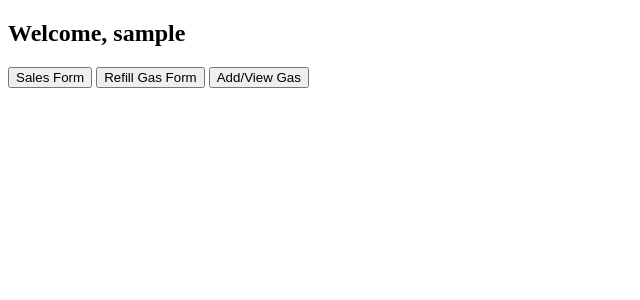
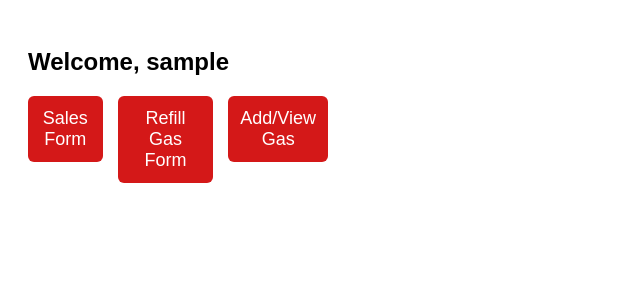
Before and after one commit to nabiswa-cmd/gas-management, a Flask app: page /dashboard in a window 1280 px wide. Shown: the top 300 px of the page, without its empty margins (0-640 px from the left). Run offline with Flask 3, Linux system fonts and the light colour scheme; the visitor is signed in with stand-in values (Sample User, id 1); some libraries are stand-ins or nearby versions.

Commit message:
Add files via upload

```diff
--- a/templates/dashboard.html
+++ b/templates/dashboard.html
@@ -2,15 +2,55 @@
 <html>
 <head>
     <title>Dashboard</title>
+    <meta name="viewport" content="width=device-width, initial-scale=1">
+    <style>
+        body {
+            font-family: Arial, sans-serif;
+            padding: 20px;
+        }
+        h2 {
+            margin-bottom: 20px;
+        }
+        .buttons {
+            display: flex;
+            flex-direction: column;
+            gap: 15px;
+            max-width: 300px;
+        }
+        .buttons button {
+            font-size: 18px;
+            padding: 12px;
+            background-color: #d41818;
+            color: white;
+            border: none;
+            border-radius: 6px;
+            cursor: pointer;
+        }
+        .buttons button:hover {
+            background-color: #a51414;
+        }
+        @media(min-width: 600px) {
+            .buttons {
+                flex-direction: row;
+            }
+        }
+    </style>
 </head>
 <body>
+
     <h2>Welcome, {{ username }}</h2>
 
-    <button onclick="window.location.href='/sales'">Sales Form</button>
-    <button onclick="window.location.href='/refill'">Refill Gas Form</button>
-    <a href="{{ url_for('gas_form') }}">
-        <button>Add/View Gas</button>
-    </a>
+    <div class="buttons">
+        <form action="/sales-form" method="get">
+            <button type="submit">Sales Form</button>
+        </form>
+        <form action="/refill-form" method="get">
+            <button type="submit">Refill Gas Form</button>
+        </form>
+        <form action="/gas-form" method="get">
+            <button type="submit">Add/View Gas</button>
+        </form>
+    </div>
 
 </body>
 </html>
```
